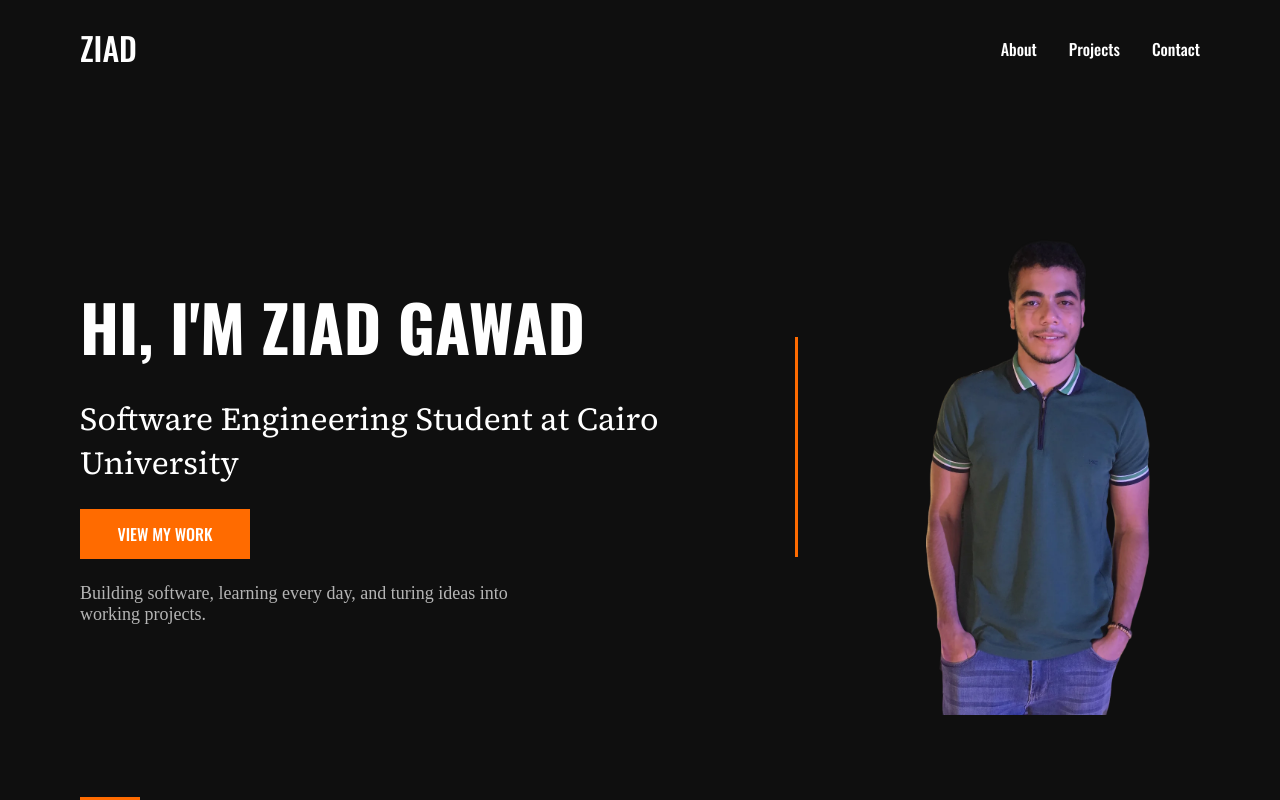
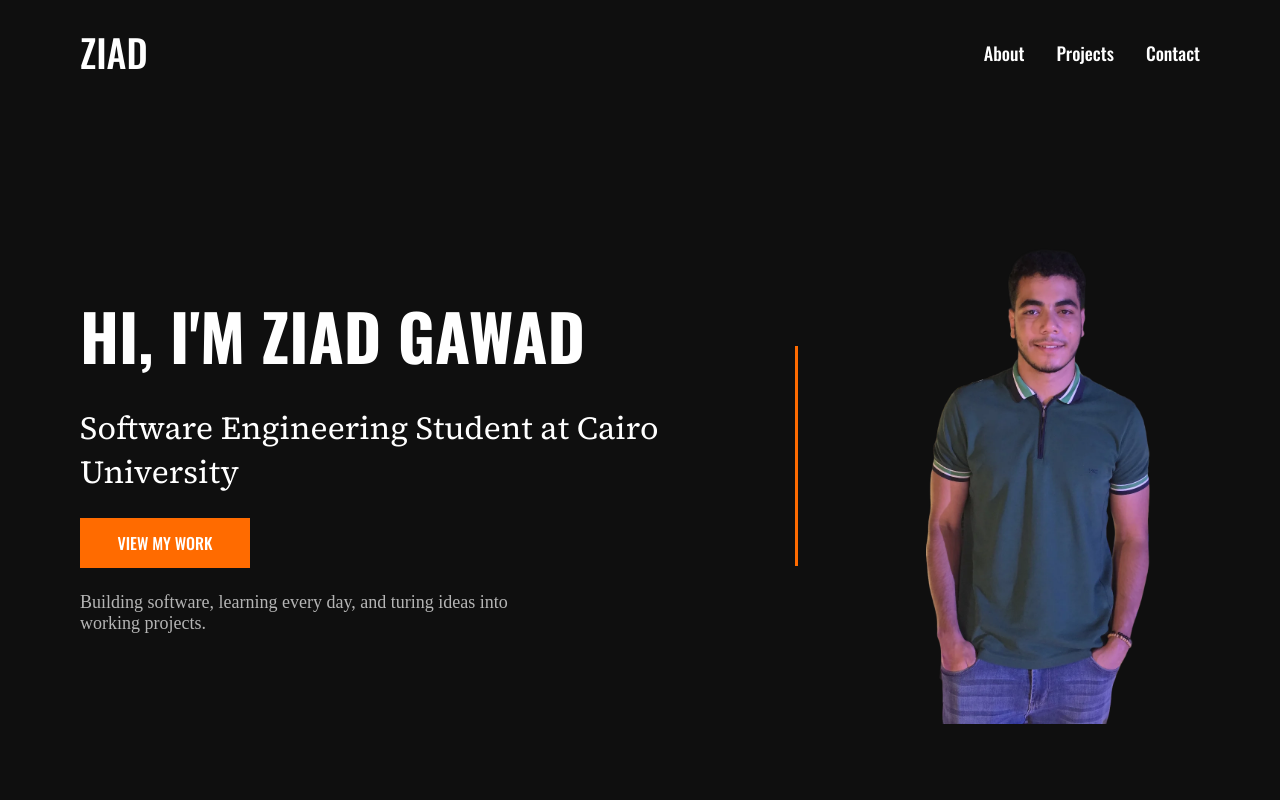
Before and after one commit to ZiadGawad/portfolio, a React (Vite) app in the folder ziad-portfolio/: page / in a window 1280 px wide. Shown: the top 800 px of the page. Built offline with nearby package versions, Linux system fonts and the light colour scheme.

Commit message:
Resize Navbar

```diff
--- a/ziad-portfolio/src/components/Navbar/Navbar.css
+++ b/ziad-portfolio/src/components/Navbar/Navbar.css
@@ -8,7 +8,7 @@
 }
 
 .navbar-logo h1 {
-    font-size: 32px;
+    font-size: 38px;
     font-weight: 500;
     color: #ffffff;
     text-transform: uppercase;
@@ -30,7 +30,7 @@
 .navbar-links a {
     color: #ffffff;
     text-decoration: none;
-    font-size: 16px;
+    font-size: 18px;
     font-weight: 500;
     transition: 0.3s ease-in-out;
     transition: transform 0.3s ease-in-out;
```
